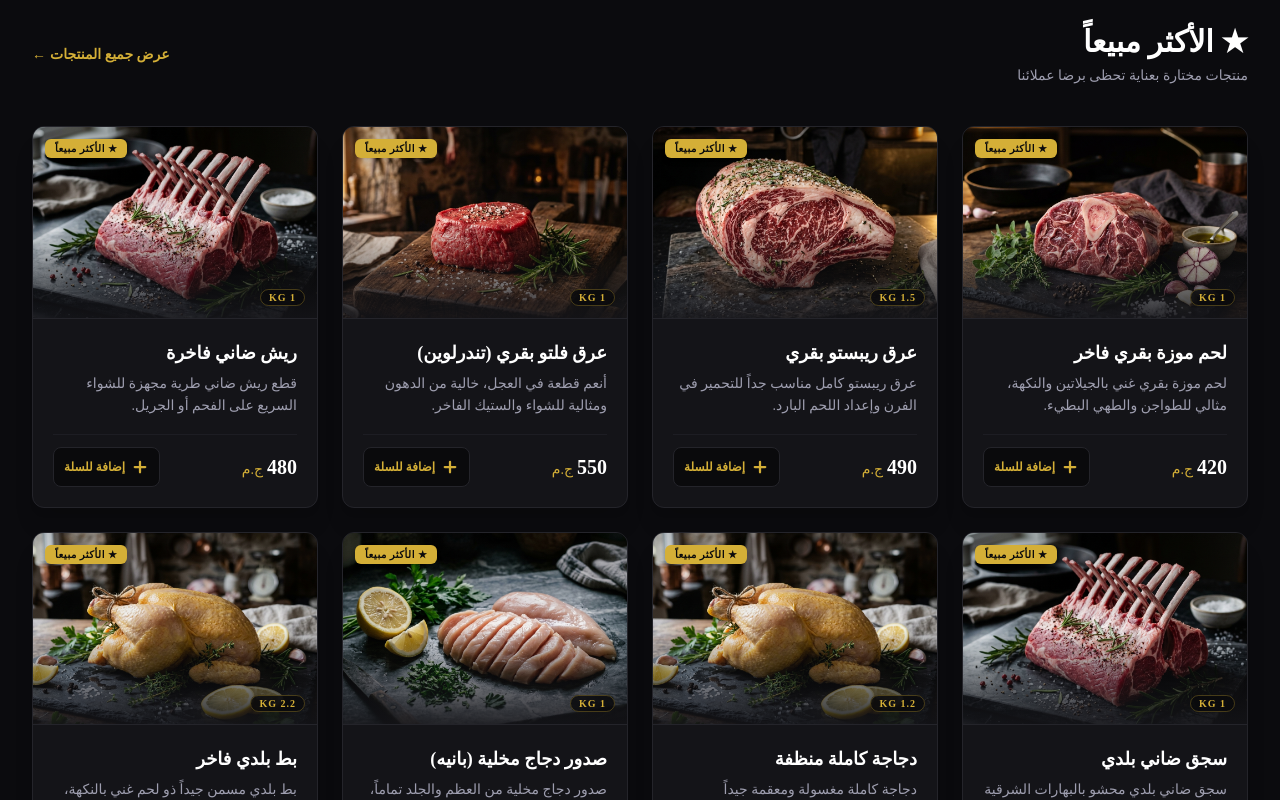
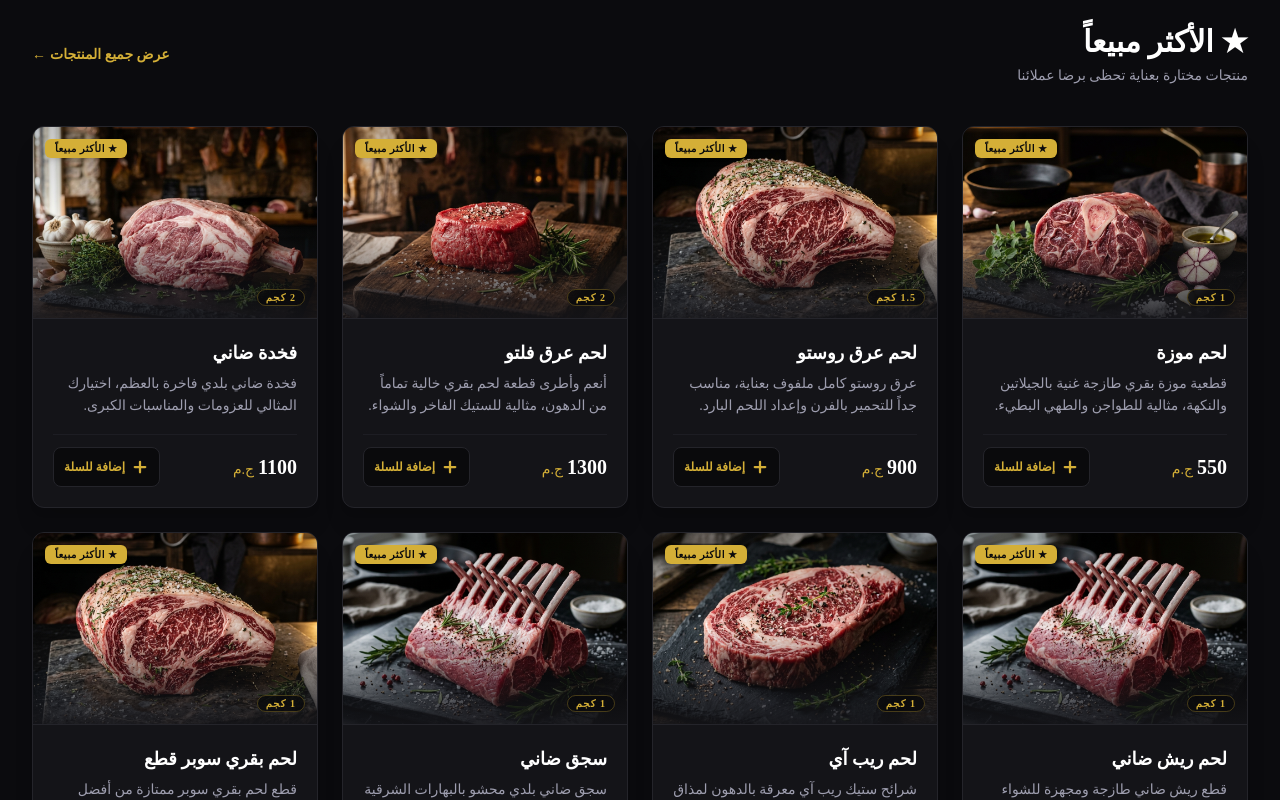
Before and after one commit to mostafashapaan818/meat-poultry-website, a Next.js app: page / in a window 1280 px wide. Shown: the part 780-1580 px from the top of the page. Built offline with nearby package versions, Linux system fonts and the light colour scheme.

Commit message:
Feat: Update website catalog to contain ONLY the official Delicious Meats menu poster products, weights, and prices

```diff
--- a/src/data/products.ts
+++ b/src/data/products.ts
@@ -7,332 +7,386 @@ export interface Product {
   price: number;
   category: "meats" | "poultry" | "other";
   isBestSeller?: boolean;
-  image: string; // Specific image file path
-  weight?: string; // e.g. "1 kg" or "500g"
+  image: string;
+  weight?: string;
 }
 
 export const mockProducts: Product[] = [
-  // MEATS (لحوم)
+  // ---------------------------------------------------------
+  // MEATS (اللحوم الفاخرة - القائمة الرسمية المعتمدة)
+  // ---------------------------------------------------------
   {
-    id: "m1",
-    nameAr: "لحم موزة بقري فاخر",
-    nameEn: "Premium Beef Shank (Moza)",
-    descAr: "لحم موزة بقري غني بالجيلاتين والنكهة، مثالي للطواجن والطهي البطيء.",
-    descEn: "Gelatinous and flavorful beef shank cut, perfect for tagines and slow cooking.",
-    price: 420,
+    id: "m_moza",
+    nameAr: "لحم موزة",
+    nameEn: "Beef Shank (Moza)",
+    descAr: "قطعية موزة بقري طازجة غنية بالجيلاتين والنكهة، مثالية للطواجن والطهي البطيء.",
+    descEn: "Fresh gelatinous beef shank cut, rich in flavor, perfect for tagines and slow cooking.",
+    price: 550,
     category: "meats",
     isBestSeller: true,
     image: "/images/beef_shank.png",
-    weight: "1 kg"
+    weight: "1 كجم"
   },
   {
-    id: "m2",
-    nameAr: "عرق ريبستو بقري",
-    nameEn: "Beef Ribeye Roast (Ribesto)",
-    descAr: "عرق ريبستو كامل مناسب جداً للتحمير في الفرن وإعداد اللحم البارد.",
-    descEn: "Whole ribeye roast, perfect for oven roasting and preparing cold cuts.",
-    price: 490,
+    id: "m_roasto",
+    nameAr: "لحم عرق روستو",
+    nameEn: "Beef Ribeye Roast (Roasto)",
+    descAr: "عرق روستو كامل ملفوف بعناية، مناسب جداً للتحمير بالفرن وإعداد اللحم البارد.",
+    descEn: "Whole tied ribeye roast, ideal for oven roasting and delicious cold cuts.",
+    price: 900,
     category: "meats",
     isBestSeller: true,
     image: "/images/beef_roast.png",
-    weight: "1.5 kg"
+    weight: "1.5 كجم"
   },
   {
-    id: "m3",
-    nameAr: "عرق فلتو بقري (تندرلوين)",
-    nameEn: "Beef Tenderloin Filet (Fletto)",
-    descAr: "أنعم قطعة في العجل، خالية من الدهون ومثالية للشواء والستيك الفاخر.",
-    descEn: "The tenderest beef cut, fat-free and perfect for grilling and premium steaks.",
+    id: "m_fletto",
+    nameAr: "لحم عرق فلتو",
+    nameEn: "Beef Tenderloin (Fletto)",
+    descAr: "أنعم وأطرى قطعة لحم بقري خالية تماماً من الدهون، مثالية للستيك الفاخر والشواء.",
+    descEn: "The tenderest fat-free beef cut, perfect for premium steaks and gourmet grilling.",
+    price: 1300,
+    category: "meats",
+    isBestSeller: true,
+    image: "/images/beef_tenderloin.png",
+    weight: "2 كجم"
+  },
+  {
+    id: "m_kataf_dani",
+    nameAr: "كتف ضاني",
+    nameEn: "Local Lamb Shoulder",
+    descAr: "كتف ضاني بلدي طازج بالعظم، نكهة غنية وملمس طري للشواء في الفرن مع الأرز.",
+    descEn: "Fresh bone-in lamb shoulder, rich in flavor and tender, perfect for slow roasting.",
+    price: 1750,
+    category: "meats",
+    image: "/images/lamb_shoulder.png",
+    weight: "3 كجم"
+  },
+  {
+    id: "m_fakhda_dani",
+    nameAr: "فخدة ضاني",
+    nameEn: "Lamb Leg (Fakhda)",
+    descAr: "فخدة ضاني بلدي فاخرة بالعظم، اختيارك المثالي للعزومات والمناسبات الكبرى.",
+    descEn: "Premium whole leg of local lamb, perfect for family feasts and roast banquets.",
+    price: 1100,
+    category: "meats",
+    isBestSeller: true,
+    image: "/images/lamb_shoulder.png",
+    weight: "2 كجم"
+  },
+  {
+    id: "m_riyash_dani",
+    nameAr: "لحم ريش ضاني",
+    nameEn: "Lamb Chops (Riyash)",
+    descAr: "قطع ريش ضاني طازجة ومجهزة للشواء السريع على الفحم أو الجريل.",
+    descEn: "Tender local lamb chops prepared for quick grilling on charcoal or griddle.",
+    price: 675,
+    category: "meats",
+    isBestSeller: true,
+    image: "/images/lamb_chops.png",
+    weight: "1 كجم"
+  },
+  {
+    id: "m_dani_kamel",
+    nameAr: "ضاني كامل",
+    nameEn: "Whole Lamb",
+    descAr: "خروف ضاني بلدي كامل منظف ومجهز بالكامل للعزومات والمناسبات الفاخرة.",
+    descEn: "Whole local lamb, fully cleaned and prepped for major events and celebrations.",
+    price: 13000,
+    category: "meats",
+    image: "/images/lamb_shoulder.png",
+    weight: "22 كجم"
+  },
+  {
+    id: "m_ribeye",
+    nameAr: "لحم ريب آي",
+    nameEn: "Beef Ribeye Steak",
+    descAr: "شرائح ستيك ريب آي معرقة بالدهون لمذاق عصيري وطعم شواء لا يقاوم.",
+    descEn: "Well-marbled ribeye steak slices for a juicy bite and rich grilling taste.",
     price: 550,
     category: "meats",
     isBestSeller: true,
-    image: "/images/beef_tenderloin.png",
-    weight: "1 kg"
+    image: "/images/ribeye_steak.png",
+    weight: "1 كجم"
   },
   {
-    id: "m4",
-    nameAr: "كتف ضاني بلدي",
-    nameEn: "Local Lamb Shoulder",
-    descAr: "كتف ضاني بالعظم ذو نكهة غنية وملمس طري ومثالي للشواء بالفرن مع الأرز.",
-    descEn: "Bone-in lamb shoulder, rich in flavor and tender, perfect for oven roasting with rice.",
-    price: 460,
+    id: "m_kebda_baqary",
+    nameAr: "كبدة بقري",
+    nameEn: "Fresh Beef Liver",
+    descAr: "كبدة بقري طازجة مقطعة حسب الطلب، غنية بالحديد وجاهزة للطهي السريع.",
+    descEn: "Freshly sliced beef liver, rich in nutrients and iron, perfect for quick cooking.",
+    price: 550,
     category: "meats",
-    image: "/images/lamb_shoulder.png",
-    weight: "1.2 kg"
+    image: "/images/beef_tenderloin.png",
+    weight: "1 كجم"
   },
   {
-    id: "m5",
-    nameAr: "ريش ضاني فاخرة",
-    nameEn: "Premium Lamb Chops (Riyash)",
-    descAr: "قطع ريش ضاني طرية مجهزة للشواء السريع على الفحم أو الجريل.",
-    descEn: "Tender lamb chops prepared for quick grilling on charcoal or griddle.",
-    price: 480,
+    id: "m_kandooz_steak",
+    nameAr: "كندوز ستيك متبل",
+    nameEn: "Marinated Veal Steak (Kandooz)",
+    descAr: "شرائح لحم كندوز طرية متبلة بخلطة ديليشس الخاصة الجاهزة للطهي الفوري.",
+    descEn: "Tender veal steak slices marinated in our signature seasoning blend.",
+    price: 550,
+    category: "meats",
+    image: "/images/ribeye_steak.png",
+    weight: "1 كجم"
+  },
+  {
+    id: "m_sogoq_dani",
+    nameAr: "سجق ضاني",
+    nameEn: "Lamb Sausage (Sogoq)",
+    descAr: "سجق ضاني بلدي محشو بالبهارات الشرقية المميزة وبدون مواد حافظة.",
+    descEn: "Traditional lamb sausage crafted with oriental spices and natural casing.",
+    price: 525,
     category: "meats",
     isBestSeller: true,
     image: "/images/lamb_chops.png",
-    weight: "1 kg"
+    weight: "1 كجم"
   },
   {
-    id: "m6",
-    nameAr: "كبدة بقري طازجة",
-    nameEn: "Fresh Beef Liver",
-    descAr: "كبدة بقري مقطعة شرائح أو مكعبات حسب الطلب، غنية بالحديد وجاهزة للطهي السريع.",
-    descEn: "Sliced or cubed beef liver, rich in iron and ready for quick pan-frying.",
-    price: 380,
+    id: "m_kebab_halla",
+    nameAr: "كباب حلة",
+    nameEn: "Kebab Halla Beef Cubes",
+    descAr: "قطع لحم بقري طرية حمراء قليلة الدهون مثالية لطبق كباب الحلة المصري.",
+    descEn: "Tender lean beef cubes perfect for traditional Egyptian Kebab Halla stew.",
+    price: 550,
     category: "meats",
-    image: "/images/beef_tenderloin.png",
-    weight: "1 kg"
+    image: "/images/beef_shank.png",
+    weight: "1 كجم"
   },
   {
-    id: "m7",
-    nameAr: "ستيك ريب آي بقري",
-    nameEn: "Beef Ribeye Steak",
-    descAr: "شريحة ريب آي معرقة بالدهون لمذاق عصيري وطعم شواء لا يقاوم.",
-    descEn: "Marble-textured ribeye steak for a juicy bite and rich grilling flavor.",
-    price: 520,
+    id: "m_beef_cubes",
+    nameAr: "لحم بقري قطع",
+    nameEn: "Beef Meat Cubes",
+    descAr: "قطع لحم بقري طازجة ومقطعة بعناية مناسبة للطواجن والخضار والطهي اليومي.",
+    descEn: "Fresh beef cubes expertly cut for stews, tagines, and daily cooking.",
+    price: 500,
     category: "meats",
-    image: "/images/ribeye_steak.png",
-    weight: "800g"
+    image: "/images/beef_shank.png",
+    weight: "1 كجم"
   },
   {
-    id: "m8",
-    nameAr: "فخدة ضاني كاملة",
-    nameEn: "Whole Lamb Leg (Fakhda)",
-    descAr: "فخدة ضاني ممتازة للعزومات والمناسبات، مناسبة للشواء الطويل في الفرن.",
-    descEn: "Premium whole leg of lamb, perfect for family gatherings and slow oven roasting.",
-    price: 980,
+    id: "m_beef_cubes_super",
+    nameAr: "لحم بقري سوبر قطع",
+    nameEn: "Super Beef Cubes",
+    descAr: "قطع لحم بقري سوبر ممتازة من أفضل قطعيات العجل طرية وحمراء خالية من الدهون.",
+    descEn: "Super premium lean beef cuts from choice tender muscle groups.",
+    price: 550,
     category: "meats",
-    image: "/images/lamb_shoulder.png",
-    weight: "2 kg"
+    isBestSeller: true,
+    image: "/images/beef_roast.png",
+    weight: "1 كجم"
   },
   {
-    id: "m9",
-    nameAr: "ستيك کندوز متبل جاهز",
-    nameEn: "Marinated Veal Steak (Kandooz)",
-    descAr: "شرائح لحم كندوز طرية متبلة بخلطتنا الخاصة الجاهزة للطهي الفوري.",
-    descEn: "Tender veal slices marinated in our special blend, ready for immediate cooking.",
+    id: "m_minced_beef",
+    nameAr: "لحم مفروم",
+    nameEn: "Minced Beef",
+    descAr: "لحم بقري مفروم طازج بنسبة دهون متوازنة مناسب للرقاق والبشاميل والكفتة.",
+    descEn: "Freshly minced beef with balanced fat ratio for pasta bakes and meatballs.",
+    price: 450,
+    category: "meats",
+    image: "/images/beef_roast.png",
+    weight: "1 كجم"
+  },
+  {
+    id: "m_minced_beef_super",
+    nameAr: "لحم مفروم سوبر",
+    nameEn: "Super Minced Beef",
+    descAr: "لحم مفروم سوبر أحمر خالي من الدهون ومحضر من قطعيات اللحم الصافي.",
+    descEn: "Super lean extra-grade minced beef crafted from prime cuts.",
+    price: 550,
+    category: "meats",
+    image: "/images/beef_roast.png",
+    weight: "1 كجم"
+  },
+  {
+    id: "m_sogoq_sharqi",
+    nameAr: "سجق شرقي",
+    nameEn: "Oriental Sausage (Sogoq)",
+    descAr: "سجق شرقي متبل بالثوم والبهارات المصرية الجاهزة للتحمير أو الصينية.",
+    descEn: "Egyptian oriental beef sausage seasoned with garlic and authentic spices.",
+    price: 450,
+    category: "meats",
+    image: "/images/lamb_chops.png",
+    weight: "1 كجم"
+  },
+  {
+    id: "m_sogoq_sharqi_super",
+    nameAr: "سجق شرقي سوبر",
+    nameEn: "Super Oriental Sausage",
+    descAr: "سجق شرقي سوبر فاخر بقطعيات لحم حمراء مفرومة ناعم وبدون إضافة دهون زائدة.",
+    descEn: "Super extra-grade oriental sausage made from select lean meat.",
+    price: 525,
+    category: "meats",
+    image: "/images/lamb_chops.png",
+    weight: "1 كجم"
+  },
+  {
+    id: "m_beef_burger",
+    nameAr: "بيف برجر",
+    nameEn: "Classic Beef Burger",
+    descAr: "أقراص برجر بقري سميكة ومحضرة من لحم صافي بدون فول صويا.",
+    descEn: "Thick, juicy beef burger patties crafted from pure meat with no soy.",
     price: 450,
     category: "meats",
     image: "/images/ribeye_steak.png",
-    weight: "1 kg"
+    weight: "1 كجم"
   },
   {
-    id: "m10",
-    nameAr: "سجق ضاني بلدي",
-    nameEn: "Local Lamb Sausage (Sogoq)",
-    descAr: "سجق ضاني بلدي محشو بالبهارات الشرقية المميزة وبدون مواد حافظة.",
-    descEn: "Traditional lamb sausage stuffed with oriental spices, with no added preservatives.",
-    price: 360,
+    id: "m_beef_burger_super",
+    nameAr: "بيف برجر سوبر",
+    nameEn: "Super Beef Burger",
+    descAr: "أقراص برجر بقري سوبر فاخرة من قطعيات الستيك المعرقة بطعم الشواء الأصلي.",
+    descEn: "Super gourmet steakhouse-grade burger patties for the ultimate BBQ bite.",
+    price: 525,
     category: "meats",
     isBestSeller: true,
-    image: "/images/lamb_chops.png",
-    weight: "1 kg"
+    image: "/images/ribeye_steak.png",
+    weight: "1 كجم"
   },
   {
-    id: "m11",
-    nameAr: "لحم كباب حلة قطع",
-    nameEn: "Kebab Halla Beef Cubes",
-    descAr: "قطع لحم بقري صغيرة طرية وقليلة الدهون مثالية لطبق كباب الحلة المصري.",
-    descEn: "Small, tender, lean beef cubes ideal for traditional Egyptian Kebab Halla stew.",
-    price: 410,
+    id: "m_escalope",
+    nameAr: "لحم اسكالوب",
+    nameEn: "Beef Escalope (Boftek)",
+    descAr: "شرائح لحم رفيعة ومطرقة جيداً، مثالية لإعداد البفتيك المقلي المقرمش.",
+    descEn: "Thinly sliced, tenderized beef cutlets ready for crispy fried escalope.",
+    price: 550,
     category: "meats",
-    image: "/images/beef_shank.png",
-    weight: "1 kg"
+    image: "/images/beef_tenderloin.png",
+    weight: "1 كجم"
   },
   {
-    id: "m12",
-    nameAr: "لحم بقري مفروم فاخر",
-    nameEn: "Premium Minced Beef",
-    descAr: "لحم بقري مفروم بنسبة دهون متوازنة (٨٠/٢٠) مناسب للرقاق والبشاميل والكفتة.",
-    descEn: "Minced beef with balanced fat ratio (80/20) suitable for pasta bake, pastry, and kofta.",
-    price: 350,
+    id: "m_entrecote",
+    nameAr: "لحم انتركوت",
+    nameEn: "Beef Entrecote Steak",
+    descAr: "شريحة انتركوت فرنسية مميزة مقطعة بسُمك مثالي للطهي بالزبدة والثوم.",
+    descEn: "Prime French entrecote steak cut, sliced for pan-searing with butter.",
+    price: 550,
     category: "meats",
-    image: "/images/beef_roast.png",
-    weight: "1 kg"
+    image: "/images/ribeye_steak.png",
+    weight: "1 كجم"
   },
   {
-    id: "m13",
-    nameAr: "بيف برجر كلاسيك",
-    nameEn: "Classic Beef Burger",
-    descAr: "أقراص برجر بقري سميكة ومحضرة من قطعيات لحم فاخرة بدون إضافات فول صويا.",
-    descEn: "Thick beef burger patties crafted from premium cuts with no soy additives.",
-    price: 390,
+    id: "m_dawood_pasha",
+    nameAr: "كفتة داوود باشا",
+    nameEn: "Dawood Pasha Meatballs",
+    descAr: "كرات كفتة متبلة ومصبعة على الطريقة المصرية الأصلية لطهيها مع الصلصة.",
+    descEn: "Seasoned beef meatballs prepared in traditional style for tomato sauce stew.",
+    price: 425,
     category: "meats",
-    image: "/images/ribeye_steak.png",
-    weight: "800g (8 Patties)"
+    image: "/images/meats_banner.png",
+    weight: "1 كجم"
   },
   {
-    id: "m14",
-    nameAr: "لحم اسكالوب بقري (بفتيك)",
-    nameEn: "Beef Escalope (Boftek)",
-    descAr: "شرائح لحم رفيعة ومطرقة جيداً، مثالية لعمل البفتيك المقلي المقرمش.",
-    descEn: "Thinly sliced and tenderized beef cuts, perfect for crispy fried escalope.",
-    price: 470,
+    id: "m_kofta_haty",
+    nameAr: "كفتة حاتي بقري",
+    nameEn: "Beef Kofta El Haty",
+    descAr: "كفتة بقري متبلة بالبصل والبهارات ومصبعة ومعدة لوضعها مباشرة على سيخ الشواء.",
+    descEn: "Classic beef kofta seasoned and shaped, ready to grill directly on skewers.",
+    price: 425,
     category: "meats",
-    image: "/images/beef_tenderloin.png",
-    weight: "1 kg"
-  },
-  {
-    id: "m15",
-    nameAr: "ستيك انتركوت بقري",
-    nameEn: "Beef Entrecote Steak",
-    descAr: "شريحة انتركوت فرنسية مميزة مقطعة بسُمك مثالي للطهي على المقلاة بالزبدة والثوم.",
-    descEn: "Premium French cut entrecote steak, sliced to perfection for pan-searing with butter and garlic.",
-    price: 510,
-    category: "meats",
-    image: "/images/ribeye_steak.png",
-    weight: "900g"
-  },
-  {
-    id: "m16",
-    nameAr: "كفتة حاتي جاهزة للشواء",
-    nameEn: "Ready-to-Grill Kofta El Haty",
-    descAr: "كفتة بقري متبلة بالبصل والبهارات ومصبعة ومعدة لوضعها مباشرة على السيخ والشواء.",
-    descEn: "Beef kofta seasoned with onions and spices, shaped and ready to grill on skewers.",
-    price: 340,
-    category: "meats",
+    isBestSeller: true,
     image: "/images/meats_banner.png",
-    weight: "1 kg"
+    weight: "1 كجم"
   },
 
-  // POULTRY (دواجن)
+  // ---------------------------------------------------------
+  // POULTRY (الدواجن الطازجة)
+  // ---------------------------------------------------------
   {
     id: "p1",
     nameAr: "دجاجة كاملة منظفة",
     nameEn: "Whole Cleaned Chicken",
     descAr: "دجاجة كاملة مغسولة ومعقمة جيداً محفوظة بعناية للحفاظ على قيمتها الغذائية.",
-    descEn: "Whole chicken thoroughly cleaned and sanitized to preserve freshness and nutrients.",
+    descEn: "Whole chicken thoroughly cleaned and sanitized to preserve nutrients.",
     price: 185,
     category: "poultry",
     isBestSeller: true,
     image: "/images/whole_chicken.png",
-    weight: "1.2 kg"
+    weight: "1.2 كجم"
   },
   {
     id: "p2",
     nameAr: "صدور دجاج مخلية (بانيه)",
     nameEn: "Boneless Chicken Breast (Pane)",
     descAr: "صدور دجاج مخلية من العظم والجلد تماماً، مقطعة شرائح متساوية وجاهزة للتبيل.",
-    descEn: "Skinless boneless chicken breast slices, cut evenly and ready for breading/marination.",
+    descEn: "Skinless boneless chicken breast slices, cut evenly for breading.",
     price: 240,
     category: "poultry",
     isBestSeller: true,
     image: "/images/chicken_breasts.png",
-    weight: "1 kg"
+    weight: "1 كجم"
   },
   {
     id: "p3",
     nameAr: "أوراك دجاج طازجة",
     nameEn: "Fresh Chicken Thighs (Awraq)",
     descAr: "أوراك دجاج نظيفة ومثالية لعمل الحمام الكداب أو الشواء بالفرن مع الخضار.",
-    descEn: "Clean chicken thighs, ideal for stuffed chicken rollups or roasting with vegetables.",
+    descEn: "Clean chicken thighs, ideal for stuffed chicken rollups or roasting.",
     price: 160,
     category: "poultry",
     image: "/images/chicken_breasts.png",
-    weight: "1 kg"
+    weight: "1 كجم"
   },
   {
     id: "p4",
-    nameAr: "أجنحة دجاج جامبو",
-    nameEn: "Jumbo Chicken Wings",
-    descAr: "أجنحة دجاج كاملة ممتازة لوصفات البافالو والوينجز المقرمشة بالفرن.",
-    descEn: "Whole chicken wings, excellent for crispy oven-baked buffalo wings.",
-    price: 110,
+    nameAr: "شيش طاووق متبل جاهز",
+    nameEn: "Marinated Shish Tawook Cubes",
+    descAr: "مكعبات أوراك دجاج طرية متبلة بالزبادي والليمون والبهارات للشواء على الأسياخ.",
+    descEn: "Tender chicken thigh cubes marinated in yogurt and lemon for skewers.",
+    price: 230,
     category: "poultry",
-    image: "/images/whole_chicken.png",
-    weight: "1 kg"
+    image: "/images/chicken_breasts.png",
+    weight: "1 كجم"
   },
   {
     id: "p5",
-    nameAr: "كبدة وقوانص دجاج نظيفة",
-    nameEn: "Clean Chicken Liver & Gizzards",
-    descAr: "كبد وقوانص دجاج مغسولة بعناية وخالية من الروائح، مثالية للطواجن المصرية بالأرز.",
-    descEn: "Thoroughly washed chicken livers and gizzards, perfect for traditional rice tagines.",
-    price: 130,
+    nameAr: "بط بلدي فاخر",
+    nameEn: "Premium Local Duck",
+    descAr: "بط بلدي مسمن جيداً ذو لحم غني بالنكهة، منظف ومجهز لعزومات البط بالبرتقال.",
+    descEn: "Well-fattened local duck with rich flavorful meat, cleaned for roasting.",
+    price: 320,
     category: "poultry",
-    image: "/images/poultry_banner.png",
-    weight: "1 kg"
+    image: "/images/whole_chicken.png",
+    weight: "2.2 كجم"
   },
   {
     id: "p6",
-    nameAr: "لحم دجاج مفروم",
-    nameEn: "Minced Chicken Meat",
-    descAr: "صدور وأوراك دجاج مفرومة ناعم لتجهيز كفتة الدجاج والبرجر البيتي الصحي.",
-    descEn: "Finely minced chicken breast and thigh meat, ready for healthy chicken kofta or patties.",
-    price: 210,
-    category: "poultry",
-    image: "/images/chicken_breasts.png",
-    weight: "1 kg"
-  },
-  {
-    id: "p7",
-    nameAr: "بط بلدي فاخر",
-    nameEn: "Premium Local Duck",
-    descAr: "بط بلدي مسمن جيداً ذو لحم غني بالنكهة، منظف ومجهز لعزومات البط بالبرتقال.",
-    descEn: "Well-fattened local duck with rich flavorful meat, cleaned and prepped for roasting.",
-    price: 320,
-    category: "poultry",
-    isBestSeller: true,
-    image: "/images/whole_chicken.png",
-    weight: "2.2 kg"
-  },
-  {
-    id: "p8",
     nameAr: "ديك رومي كامل",
     nameEn: "Whole Turkey (Romy)",
     descAr: "ديك رومي كبير الحجم، نظيف ومجهز ومثالي للمناسبات الكبرى والأعياد.",
-    descEn: "Large whole turkey, fully cleaned and prepped, perfect for major holidays and feasts.",
+    descEn: "Large whole turkey, fully cleaned and prepped for holidays and feasts.",
     price: 850,
     category: "poultry",
     image: "/images/recipe_saturday.png",
-    weight: "5 kg"
-  },
-  {
-    id: "p9",
-    nameAr: "شيش طاووق متبل جاهز",
-    nameEn: "Marinated Shish Tawook Cubes",
-    descAr: "مكعبات أوراك دجاج طرية متبلة بالزبادي والليمون والبهارات للشواء على الأسياخ.",
-    descEn: "Tender boneless chicken thigh cubes marinated in yogurt, lemon, and spices for skewers.",
-    price: 230,
-    category: "poultry",
-    image: "/images/chicken_breasts.png",
-    weight: "1 kg"
-  },
-  {
-    id: "p10",
-    nameAr: "دبوس دجاج مقرمش متبل",
-    nameEn: "Marinated Chicken Drumsticks",
-    descAr: "دبابيس دجاج طازجة متبلة ببهارات كرسبي حارة خفيفة، جاهزة للتحمير السريع.",
-    descEn: "Fresh drumsticks marinated in mild spicy crispy spices, ready for golden frying.",
-    price: 175,
-    category: "poultry",
-    image: "/images/whole_chicken.png",
-    weight: "1 kg"
+    weight: "5 كجم"
   },
 
-  // OTHER (أخرى)
+  // ---------------------------------------------------------
+  // OTHER (مستلزمات الشواء والبهارات)
+  // ---------------------------------------------------------
   {
     id: "o1",
     nameAr: "فحم نباتي طبيعي للشواء",
     nameEn: "Natural Charcoal for Grilling",
     descAr: "فحم شواء طبيعي سريع الاشتعال ويدوم طويلاً بدون دخان كثيف أو روائح غريبة.",
-    descEn: "Fast-igniting, long-lasting natural lump charcoal with low smoke and no chemical odor.",
+    descEn: "Fast-igniting, long-lasting natural lump charcoal with low smoke.",
     price: 75,
     category: "other",
     isBestSeller: true,
     image: "/images/other_banner.png",
-    weight: "3 kg"
+    weight: "3 كجم"
   },
   {
     id: "o2",
     nameAr: "خلطة بهارات ديليشس للحوم",
     nameEn: "Delicious Meat Seasoning Blend",
     descAr: "تركيبة حصرية من سبع بهارات فاخرة تمنح اللحوم المشوية والمطهية نكهة مميزة.",
-    descEn: "Exclusive seven-spice gourmet blend that gives grilled and stewed meats a rich aroma.",
+    descEn: "Exclusive seven-spice gourmet blend for grilled and stewed meats.",
     price: 45,
     category: "other",
     image: "/images/other_banner.png",
-    weight: "150g"
+    weight: "150 جرام"
   },
   {
     id: "o3",
@@ -343,28 +397,6 @@ export const mockProducts: Product[] = [
     price: 120,
     category: "other",
     image: "/images/other_banner.png",
-    weight: "1 Set (6 Skewers)"
-  },
-  {
-    id: "o4",
-    nameAr: "خلطة بهارات الدواجن والبرجر",
-    nameEn: "Poultry & Burger Spice Mix",
-    descAr: "بهارات خاصة لتتبيل الدجاج والبرجر البيتي تعطي طعماً يشبه المطاعم.",
-    descEn: "Special seasoning mix for chicken and homemade burger patties for that restaurant taste.",
-    price: 45,
-    category: "other",
-    image: "/images/other_banner.png",
-    weight: "150g"
-  },
-  {
-    id: "o5",
-    nameAr: "شبكة شواء مزدوجة سلك",
-    nameEn: "Double Wire Grilling Basket",
-    descAr: "شبكة شواء سلكية مزدوجة مع مقبض خشبي طويل، مثالية لشواء الكفتة والريش والدجاج.",
-    descEn: "Double-sided wire grilling basket with a long wooden handle, ideal for kofta and ribs.",
-    price: 195,
-    category: "other",
-    image: "/images/other_banner.png",
-    weight: "1 Piece"
+    weight: "طقم (6 أسياخ)"
   }
 ];
```
